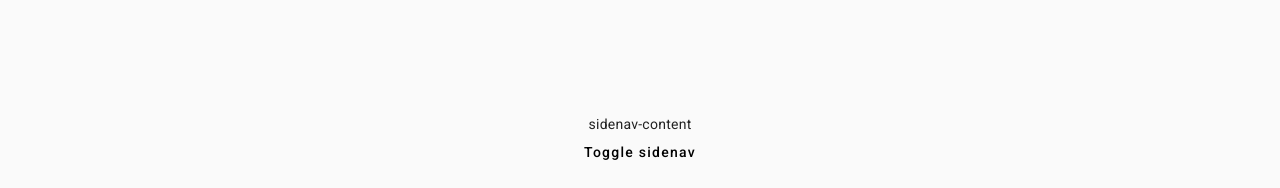
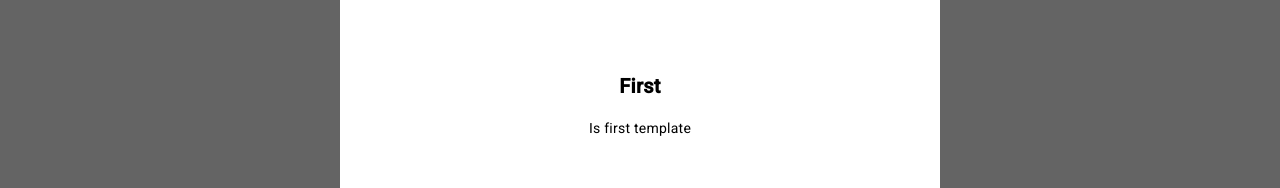
Before and after one commit to XeniaGorbunova/Angular-learnjs-110923, an Angular app: page / in a window 1280 px wide. Shown: the part 290-478 px from the top of the page. Built offline with nearby package versions, Linux system fonts and the light colour scheme.

Commit message:
feat: add popup component

```diff
--- a/src/app/app.component.css
+++ b/src/app/app.component.css
@@ -3,3 +3,7 @@
     display: flex;
     flex-direction: column;
 }
+
+h2 {
+    font-weight: 600;
+}
--- a/src/app/app.component.html
+++ b/src/app/app.component.html
@@ -19,21 +19,21 @@
 
 <!-- Switch template -->
 
-<!-- <app-popup-host [template]="switchTemplate ? first : second"></app-popup-host> -->
+<!-- <app-host-popup [template]="switchTemplate ? first : second"></app-host-popup> -->
 
 <!-- or -->
 
 <!-- Close template -->
 
-<!-- <app-popup-host [template]="!closeTemplate ? first : null"></app-popup-host> -->
+<!-- <app-host-popup [template]="!closeTemplate ? first : null"></app-host-popup> -->
 
-<!-- <ng-template #first>
+<ng-template #first>
     <h2>First</h2>
     <p>Is first template</p>
 </ng-template>
 <ng-template #second>
     <h2>Second</h2>
     <p>Is second template</p>
-</ng-template> -->
+</ng-template>
 
-<!-- <app-host-popup [template]></app-host-popup> -->
+<app-host-popup [template]="first"></app-host-popup>
--- a/src/app/app.module.ts
+++ b/src/app/app.module.ts
@@ -8,6 +8,7 @@ import {AppComponent} from './app.component';
 import {HeaderModule} from './components/header/header.module';
 import {ProductsListModule} from './pages/products-list/products-list.module';
 import {SidenavModule} from './components/sidenav/sidenav.module';
+import {HostPopupModule} from './shared/host-popup/host-popup.module';
 
 @NgModule({
     declarations: [AppComponent],
@@ -20,6 +21,7 @@ import {SidenavModule} from './components/sidenav/sidenav.module';
         ProductsListModule,
         SidenavModule,
         MatListModule,
+        HostPopupModule,
     ],
     bootstrap: [AppComponent],
 })
--- /dev/null
+++ b/src/app/shared/host-popup/host-popup.component.css
@@ -0,0 +1,42 @@
+.modal-wrapper {
+    position: absolute;
+    top: 0;
+    left: 0;
+    width: 100vw;
+    min-height: 100vh;
+    display: flex;
+    flex-flow: column nowrap;
+    align-items: center;
+    justify-content: center;
+    z-index: 98;
+  }
+
+  .modal-wrapper:before {
+    content: "";
+    position: absolute;
+    top: 0;
+    left: 0;
+    width: 100%;
+    height: 100%;
+    background-color: black;
+    opacity: 0.6;
+  }
+.modal {
+    position: relative;
+    z-index: 99;
+    display: flex;
+    align-items: center;
+    justify-content: center;
+    flex-direction: column;
+    margin: 50px 0;
+    flex-shrink: 0;
+    flex-grow: 0;
+    background-color: #fff;
+    width: 600px;
+    height: 500px;
+    opacity: 1;
+}
+
+.not-visible {
+    display: none;
+}
--- /dev/null
+++ b/src/app/shared/host-popup/host-popup.component.html
@@ -0,0 +1,6 @@
+<div class="modal-wrapper" #modalWrapper>
+    <div class="modal">
+        <ng-container #viewport>
+        </ng-container>
+    </div>
+</div>
--- /dev/null
+++ b/src/app/shared/host-popup/host-popup.component.ts
@@ -0,0 +1,29 @@
+import {
+    Component,
+    Input,
+    TemplateRef,
+    ViewChild,
+    ViewContainerRef,
+    ElementRef,
+} from '@angular/core';
+
+@Component({
+    selector: 'app-host-popup',
+    templateUrl: './host-popup.component.html',
+    styleUrls: ['./host-popup.component.css'],
+})
+export class HostPopupComponent {
+    @ViewChild('modalWrapper', {static: true})
+    private readonly modalWrapper?: ElementRef;
+    @ViewChild('viewport', {static: true, read: ViewContainerRef})
+    private readonly viewport?: ViewContainerRef;
+    @Input() set template(template: TemplateRef<unknown> | null) {
+        if (template) {
+            this.viewport?.clear();
+            this.viewport?.createEmbeddedView(template);
+        } else {
+            this.viewport?.clear();
+            this.modalWrapper?.nativeElement.classList.add('not-visible');
+        }
+    }
+}
```
Also changed, not shown: src/app/shared/host-popup/host-popup.module.ts (added, +10 -0 lines), 1 other file (tests, documents, lock files or other folders).
